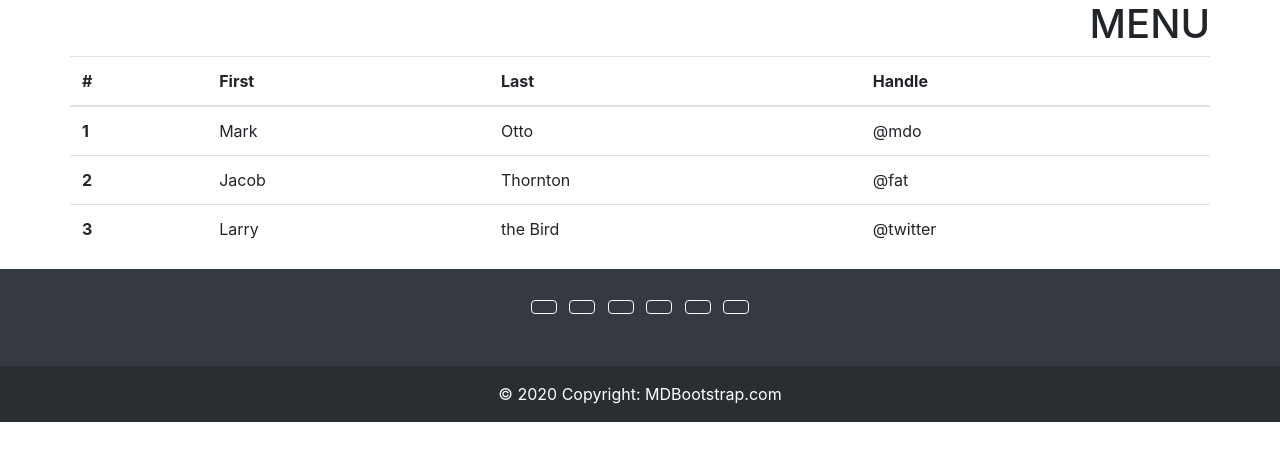
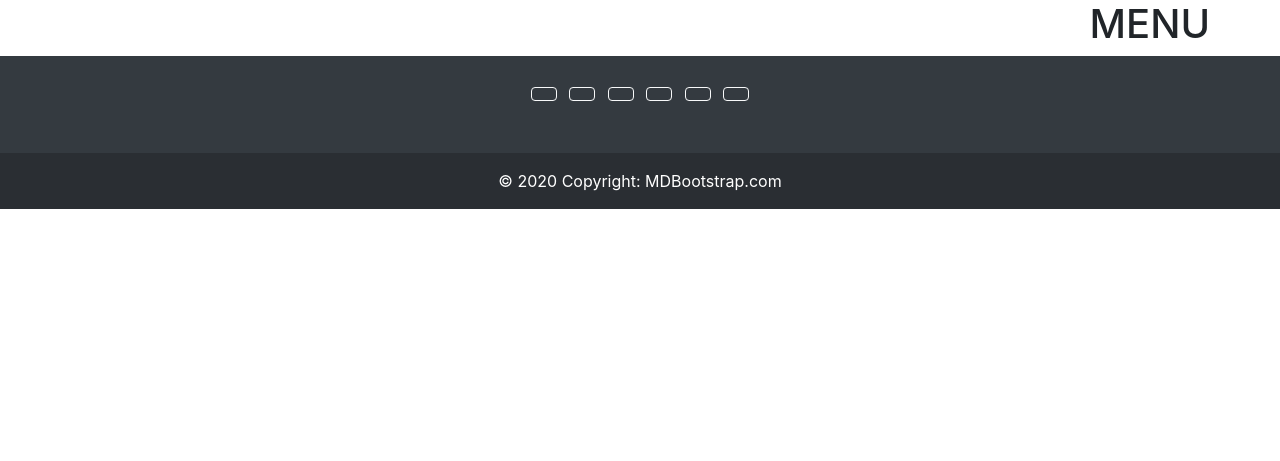
Before and after one commit to ovrael/TI_Project, a PHP site: page /menu.php in a window 1280 px wide. Shown: the part 77-538 px from the top of the page. Run offline with PHP 8.4, Linux system fonts and the light colour scheme; some libraries are stand-ins or nearby versions.

Commit message:
Fixed little bugs

```diff
--- a/sites/menu.php
+++ b/sites/menu.php
@@ -22,7 +22,7 @@
             <span class="navbar-toggler-icon"></span>
         </button>
         <div class="collapse navbar-collapse justify-content-center" id="navbarSupportedContent">
-            <ul class="navbar-nav ">
+            <ul class="navbar-nav">
                 <li class="nav-item">
                     <a class="nav-link" href="/sites/index.php">Start <span class="sr-only">(current)</span></a>
                 </li>
@@ -41,9 +41,7 @@
                 <li class="nav-item">
                     <a class="nav-link" href="#">Kontakt</a>
                 </li>
-
             </ul>
-
         </div>
     </nav>
 
@@ -123,40 +121,6 @@
             }
 
             ?>
-
-            <div class="row">
-                <table class="table menu-table-meals">
-                    <thead>
-                        <tr>
-                            <th scope="col" class="menu-table-head">#</th>
-                            <th scope="col" class="menu-table-head">First</th>
-                            <th scope="col" class="menu-table-head">Last</th>
-                            <th scope="col" class="menu-table-head">Handle</th>
-                        </tr>
-                    </thead>
-                    <tbody>
-                        <tr>
-                            <th scope="row">1</th>
-                            <td>Mark</td>
-                            <td>Otto</td>
-                            <td>@mdo</td>
-                        </tr>
-                        <tr>
-                            <th scope="row">2</th>
-                            <td>Jacob</td>
-                            <td>Thornton</td>
-                            <td>@fat</td>
-                        </tr>
-                        <tr>
-                            <th scope="row">3</th>
-                            <td>Larry</td>
-                            <td>the Bird</td>
-                            <td>@twitter</td>
-                        </tr>
-                    </tbody>
-                </table>
-            </div>
-
         </div>
     </div>
 
```
Also changed, not shown: sites/index.php (+4 -5 lines), styles/styles.css (+24 -22 lines).
